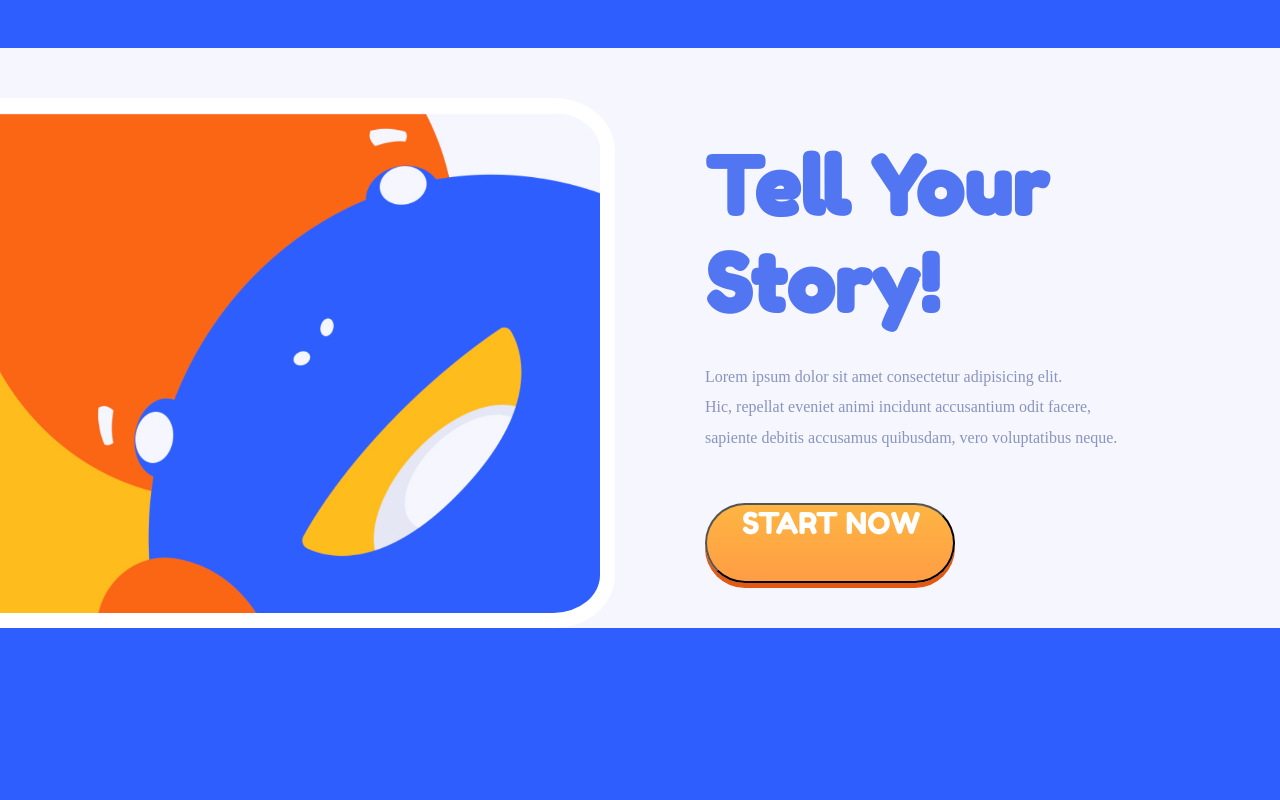
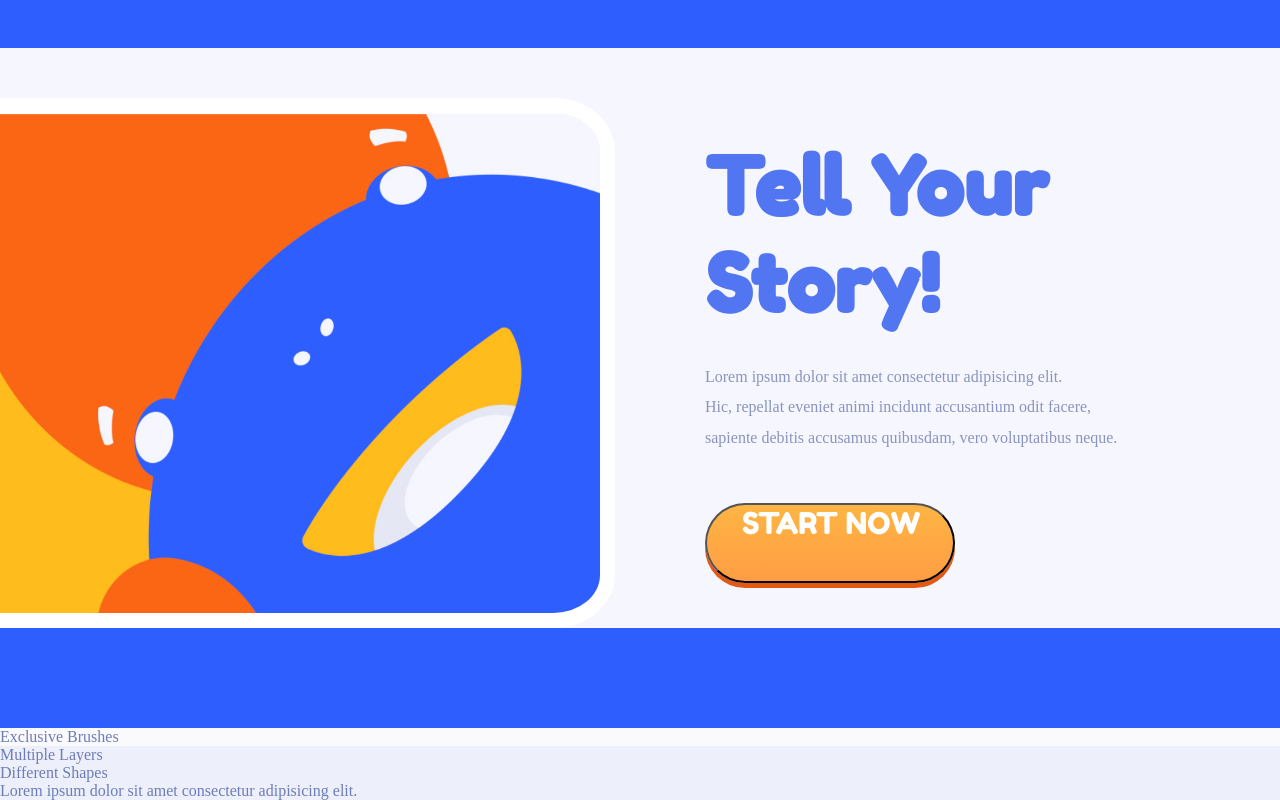
Before and after one commit to Shelga/bogoApp, a website built with Parcel: page index.html in a window 1280 px wide. Shown: the part 846-1646 px from the top of the page. Before the commit the page ends 1474 px from the top, so only its background shows below. Built offline with nearby package versions, Linux system fonts and the light colour scheme.

Commit message:
threeBlock

```diff
--- a/index.css
+++ b/index.css
@@ -4,10 +4,10 @@
 }
 
 body {
-
     color: #ffffff;
     background-color: #2f5eff;
 }
+
 header {
     background-color: #2f5eff;
 }
@@ -126,6 +126,7 @@ a {
 }
 
 .whitetext {
+    margin-top: 30px;
     font-size: 100px;
     font-weight: bold;
 }
@@ -155,6 +156,7 @@ a {
     font-family: 'Fredoka One', cursive;
     color: #ffffff;
     padding-left: 35px;
+    margin-top: 30px;
 }
 
 .leftPicture {
@@ -166,7 +168,6 @@ a {
     border-radius: 0 10% 10% 0;
     border-left: none;
     margin-top: 50px;
-
 }
 
 .bluetextmax {
@@ -186,8 +187,8 @@ a {
     color: #8a94bd;
     line-height: 1.9;
     margin-top: 30px;
+}
 
-}
 .bluetext {
     margin-top: 90px;
 }
@@ -198,11 +199,12 @@ a {
     background-color: #f6f6fe;
     margin-top: 100px;
 }
+
 .WhiteButton {
     background: linear-gradient(to top, #ff9d44, #feb543);
     display: flex;
     flex-direction: row;
-    box-shadow:  0 5px #e35912;
+    box-shadow: 0 5px #e35912;
     border-radius: 50px;
     width: 250px;
     height: 80px;
@@ -213,3 +215,15 @@ a {
     margin-top: 50px;
     padding-left: 35px;
 }
+
+.threeBlocks {
+    background-color: #edeffb;
+    color: #6d7db7;
+}
+.oneBlock {
+
+    display: flex;
+    flex-direction: row;
+    background-color: #fafafc;
+    margin-top: 100px;
+}
--- a/index.html
+++ b/index.html
@@ -63,6 +63,14 @@
             </div>
 
         </div>
+        <div class="threeBlocks">
+            <div class="oneBlock">Exclusive Brushes</div>
+            <div class="twoBlock">Multiple Layers</div>
+            <div class="threeBlock">
+                <p>Different Shapes</p>
+                <p>Lorem ipsum dolor sit amet consectetur adipisicing elit. </p>
+            </div>
+        </div>
 
 
 
```
